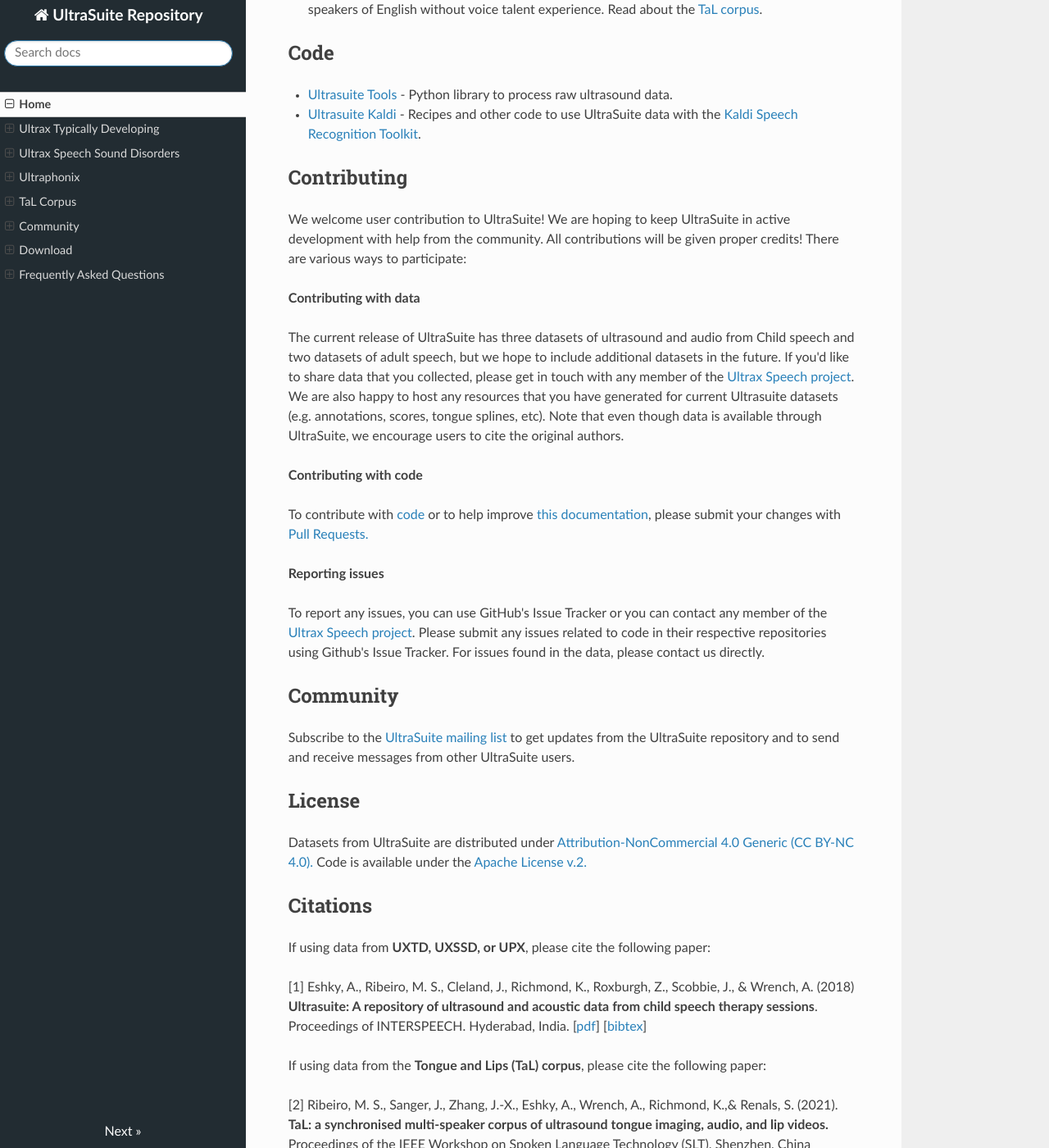
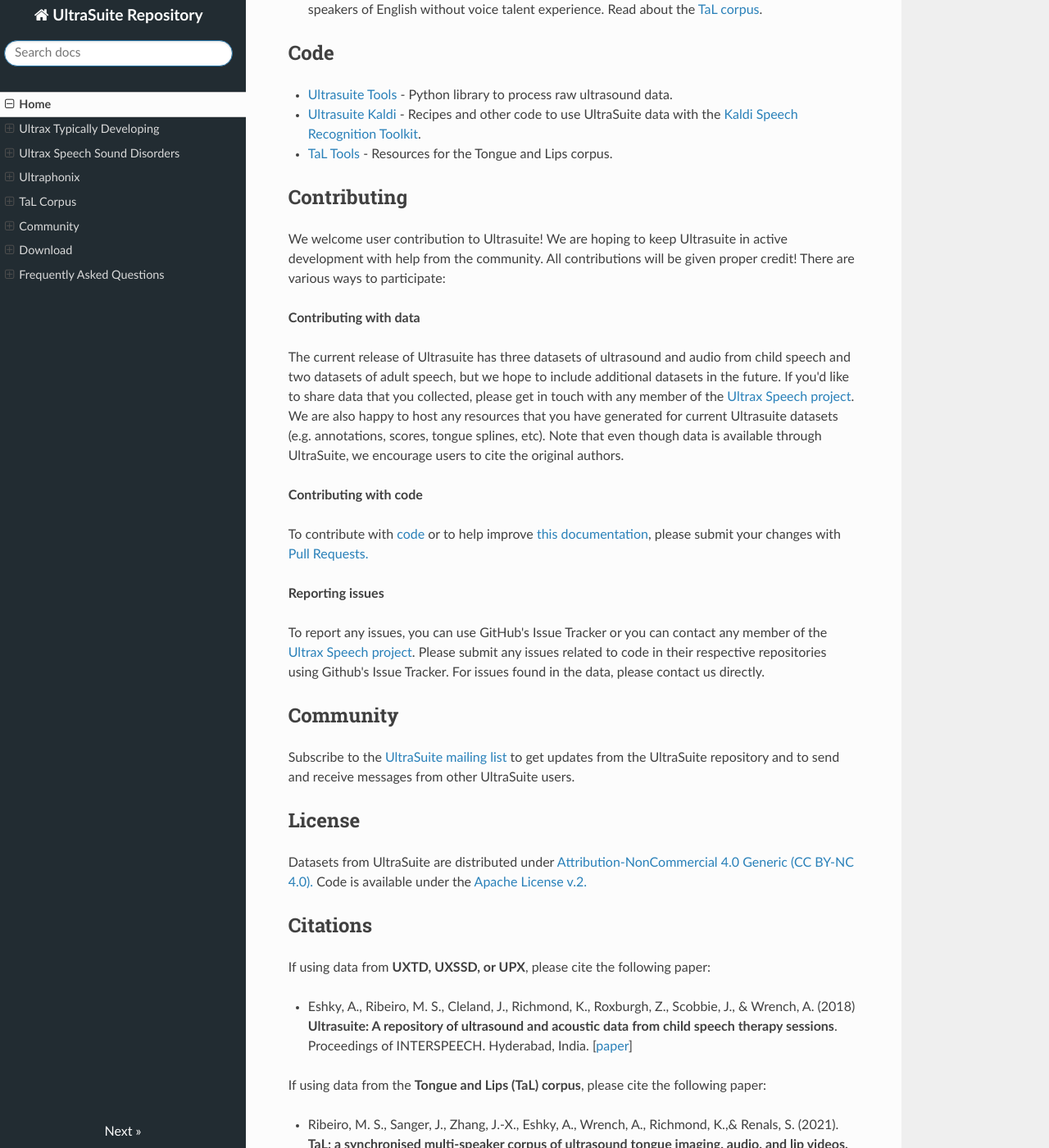
Before and after one commit to UltraSuite/ultrasuite-doc, an MkDocs documentation site: the page built from docs/index.md, in a window 1280 px wide and 1400 px high, scrolled down 1124 px. Shown: the whole window at 82% size. Built offline with MkDocs 1.6.1, drawn with Linux system fonts in a browser that asks for light colours; nearby versions of some CDN libraries; some of the changed text lies outside the part shown.

Commit message:
add paper and code links to main page plus some text edits

```diff
--- a/docs/index.md
+++ b/docs/index.md
@@ -26,20 +26,21 @@ And two datasets of adult speech:
 
 * [Ultrasuite Tools](https://github.com/UltraSuite/ultrasuite-tools) - Python library to process raw ultrasound data.
 * [Ultrasuite Kaldi](https://github.com/UltraSuite/ultrasuite-kaldi) - Recipes and other code to use UltraSuite data with the [Kaldi Speech Recognition Toolkit](http://kaldi-asr.org/).
+* [TaL Tools](https://github.com/UltraSuite/tal-tools) - Resources for the Tongue and Lips corpus.
 
 
 
 ## Contributing
 
-We welcome user contribution to UltraSuite! We are hoping to keep UltraSuite in active development with help from the community. All contributions will be given proper credits! There are various ways to participate:
+We welcome user contribution to Ultrasuite! We are hoping to keep Ultrasuite in active development with help from the community. All contributions will be given proper credit! There are various ways to participate:
 
 **Contributing with data**
 
-The current release of UltraSuite has three datasets of ultrasound and audio from Child speech and two datasets of adult speech, but we hope to include additional datasets in the future. If you'd like to share data that you collected, please get in touch with any member of the [Ultrax Speech project](http://www.ultrax-speech.org/team). We are also happy to host any resources that you have generated for current Ultrasuite datasets (e.g. annotations, scores, tongue splines, etc). Note that even though data is available through UltraSuite, we encourage users to cite the original authors.
+The current release of Ultrasuite has three datasets of ultrasound and audio from child speech and two datasets of adult speech, but we hope to include additional datasets in the future. If you'd like to share data that you collected, please get in touch with any member of the [Ultrax Speech project](http://www.ultrax-speech.org/team). We are also happy to host any resources that you have generated for current Ultrasuite datasets (e.g. annotations, scores, tongue splines, etc). Note that even though data is available through UltraSuite, we encourage users to cite the original authors.
 
 **Contributing with code**
 
-To contribute with [code](https://github.com/UltraSuite/ultrasuite-tools) or to help improve [this documentation](https://github.com/UltraSuite/ultrasuite-doc), please submit your changes with [Pull Requests.](https://help.github.com/articles/about-pull-requests/)
+To contribute with [code](https://github.com/UltraSuite) or to help improve [this documentation](https://github.com/UltraSuite/ultrasuite-doc), please submit your changes with [Pull Requests.](https://help.github.com/articles/about-pull-requests/)
 
 **Reporting issues**
 
@@ -49,7 +50,7 @@ To report any issues, you can use GitHub's Issue Tracker or you can contact any
 
 ## Community
 
-Subscribe to the [UltraSuite mailing list](mailing-list.md) to get updates from the UltraSuite repository and to send and receive messages from other UltraSuite users.
+Subscribe to the [UltraSuite mailing list](community.md) to get updates from the UltraSuite repository and to send and receive messages from other UltraSuite users.
 
 
 
@@ -63,8 +64,8 @@ Datasets from UltraSuite are distributed under [Attribution-NonCommercial 4.0 Ge
 
 If using data from **UXTD, UXSSD, or UPX**, please cite the following paper:
 
-[1] Eshky, A., Ribeiro, M. S., Cleland, J., Richmond, K., Roxburgh, Z.,  Scobbie, J., & Wrench, A. (2018) **Ultrasuite: A repository of ultrasound and acoustic data from child speech therapy sessions**. Proceedings of INTERSPEECH. Hyderabad, India. [[pdf](http://homepages.inf.ed.ac.uk/aeshky/pub/aeshky_IS18.pdf)] [[bibtex](http://homepages.inf.ed.ac.uk/aeshky/pub/aeshky_IS18.bib)]
+- Eshky, A., Ribeiro, M. S., Cleland, J., Richmond, K., Roxburgh, Z.,  Scobbie, J., & Wrench, A. (2018) **Ultrasuite: A repository of ultrasound and acoustic data from child speech therapy sessions**. Proceedings of INTERSPEECH. Hyderabad, India. [[paper](papers/ultrasuite_IS18.pdf)]
 
 If using data from the **Tongue and Lips (TaL) corpus**, please cite the following paper:
 
-[2] Ribeiro, M. S., Sanger, J., Zhang, J.-X., Eshky, A., Wrench, A., Richmond, K.,& Renals, S. (2021).  **TaL: a synchronised multi-speaker corpus of ultrasound tongue imaging, audio, and lip videos.** Proceedings of the IEEE Workshop on Spoken Language Technology (SLT). Shenzhen, China
+- Ribeiro, M. S., Sanger, J., Zhang, J.-X., Eshky, A., Wrench, A., Richmond, K.,& Renals, S. (2021).  **TaL: a synchronised multi-speaker corpus of ultrasound tongue imaging, audio, and lip videos.** Proceedings of the IEEE Workshop on Spoken Language Technology (SLT). Shenzhen, China. [[paper](papers/tal_corpus_SLT2021.pdf)]
```
